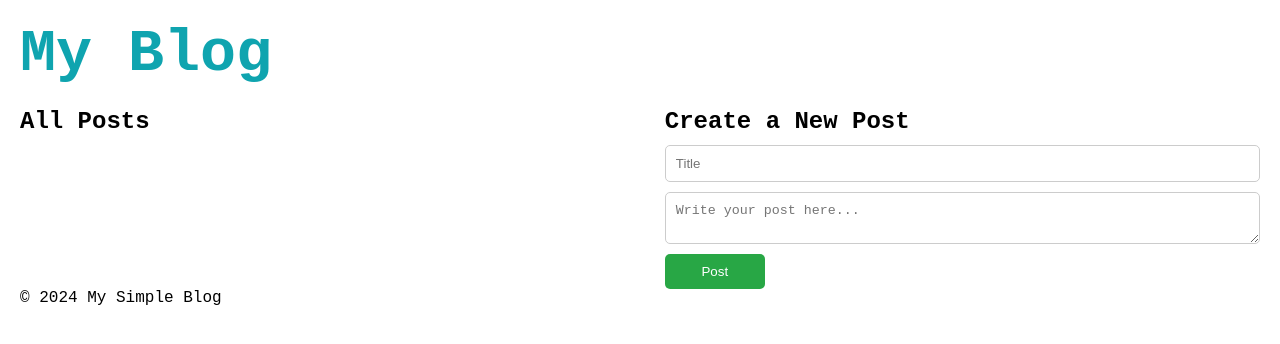
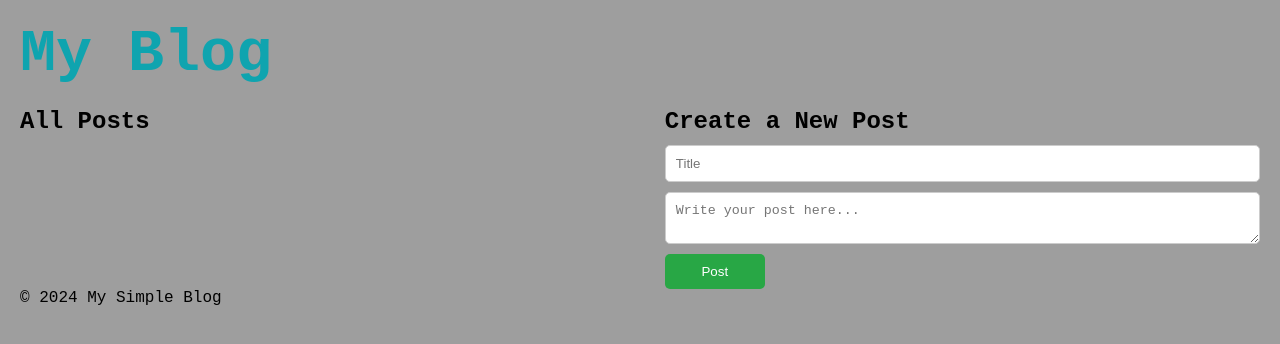
Before and after one commit to aspectZA27/Blogs, a plain HTML site: page index.html in a window 1280 px wide. Drawn offline with Linux system fonts and the light colour scheme; the site is published under a folder, as on GitHub Pages, so addresses that start at the root find nothing.

Commit message:
Update style.css
fix background issue

```diff
--- a/style.css
+++ b/style.css
@@ -6,7 +6,7 @@
 
 body {
     font-family:'Courier New', Courier, monospace;
-    background-image: url(/blogs/sources/mountain.jpg);
+    background-image: url(blogs/sources/mountain.jpg);
     background-size:cover;
     background-repeat: no-repeat;
     padding: 20px;
```
